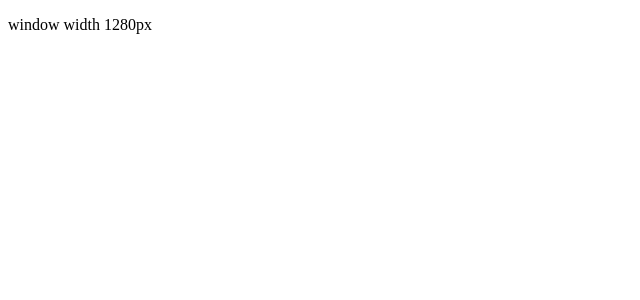
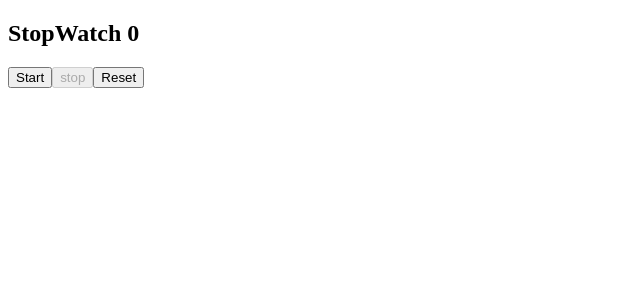
Before and after one commit to mojibriilali12-coder/React-Exercises, a React (Vite) app: page / in a window 1280 px wide. Shown: the top 300 px of the page, without its empty margins (0-640 px from the left). Built offline with nearby package versions, Linux system fonts and the light colour scheme.

Commit message:
STOPWATCH PROJECT

```diff
--- a/src/App.jsx
+++ b/src/App.jsx
@@ -4,30 +4,49 @@ import { useEffect, useState } from "react";
 
 function App(){
 
-    const[width, setWidth]=useState(window.innerWidth)
+    const[time, setTime]=useState(0)
 
+    const[isRuning, setIsruning]=useState(false)
 
 
     useEffect(()=>{
 
-       const handleResize= ()=> setWidth(window.innerWidth)
+      let timerId;
+      if(isRuning){
+
+        timerId= setInterval(()=>{
+            setTime((prev)=> prev + 1)
+        },1000)
+      }
+
+     return ()=> clearInterval(timerId)
+
+    },[isRuning])
 
 
-        window.addEventListener('resize', handleResize)
-
-        return()=>{
-
-            window.removeEventListener("resize", handleResize)
-        }
-
-    },[])
+    const handleStart=()=>{
+      setIsruning(true)
+    }
 
 
+    const handleStop=()=>{
+      setIsruning(false)
+    }
+
+
+    const handleReset=()=>{
+
+      setIsruning(false)
+      setTime(0)
+    }
 
 
     return(
        <div>
-        <p>window width {width}px</p>
+        <h2>StopWatch {time}</h2>
+       <button disabled={isRuning} onClick={handleStart}>Start</button>
+      <button disabled={!isRuning}onClick={handleStop}>stop</button>
+        <button onClick={handleReset}>Reset</button>
        </div>
     )
 }
```
